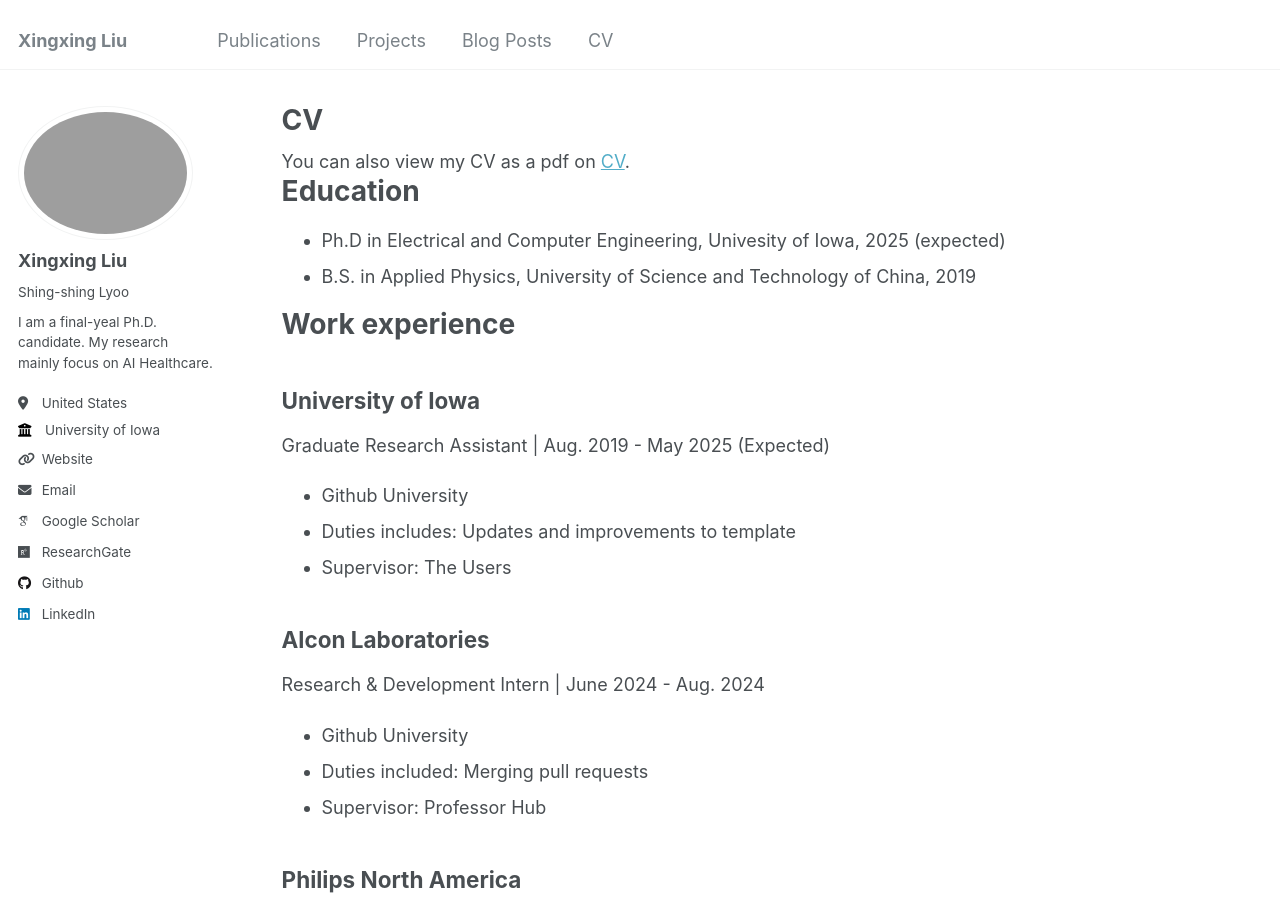
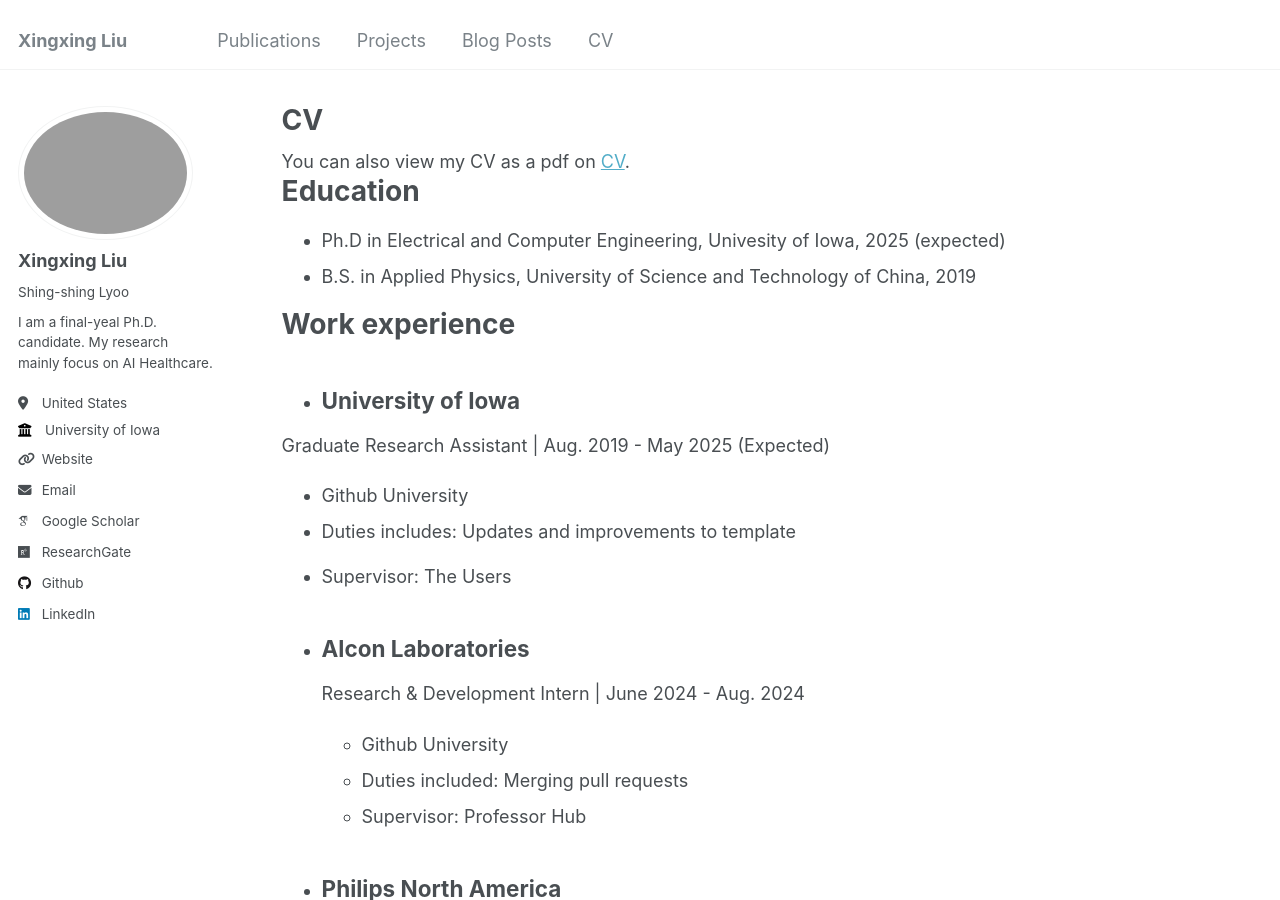
Before and after one commit to xxliu1996/xxliu1996.github.io, a Jekyll site: the page built from _pages/cv.md, in a window 1280 px wide and 900 px high. Built offline with Jekyll 4.4.1, drawn with Linux system fonts in a browser that asks for light colours; some web fonts are replaced.

Commit message:
update cv

```diff
--- a/_pages/cv.md
+++ b/_pages/cv.md
@@ -19,20 +19,20 @@
 
 Work experience
 ======
-## University of Iowa
+* ## University of Iowa
 
 Graduate Research Assistant | Aug. 2019 - May 2025 (Expected)
   * Github University
   * Duties includes: Updates and improvements to template
   * Supervisor: The Users
 
-## Alcon Laboratories
+* ## Alcon Laboratories
 Research & Development Intern | June 2024 - Aug. 2024
   * Github University
   * Duties included: Merging pull requests
   * Supervisor: Professor Hub
 
-## Philips North America
+* ## Philips North America
 Research Scientist Intern | June 2023 - Aug. 2023
   * Github University
   * Duties included: Tagging issues
```
